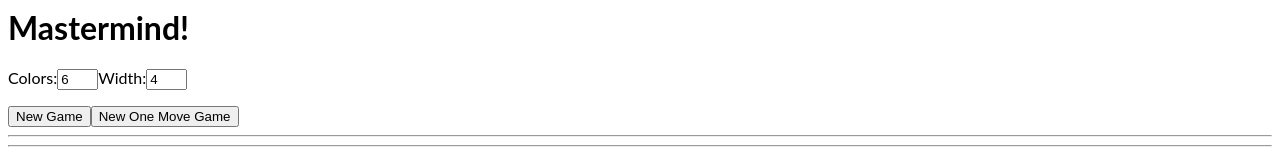
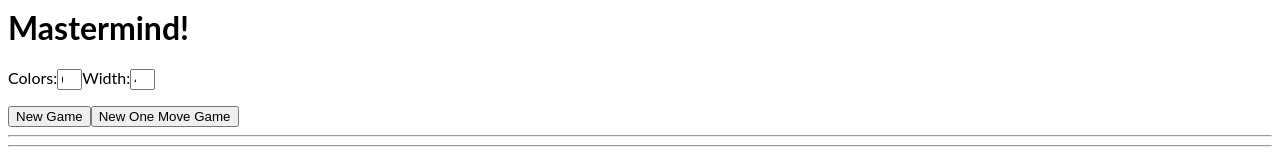
Before and after one commit to wcyuan/react-ts-mastermind, a React (Create React App) app: page / in a window 1280 px wide. Shown: the top 160 px of the page. Built offline with nearby package versions, Linux system fonts and the light colour scheme.

Commit message:
Change entryboxes to type number instead of text

```diff
--- a/src/index.tsx
+++ b/src/index.tsx
@@ -145,11 +145,11 @@ class Util {
 function EntryBox(props) {
     return (
       <input
-        type="text"
+        type="number"
         value={props.value}
         onChange={props.onChange}
         onFocus={(event) => event.target.select()}
-        size={2}
+        style={{width:"25px"}}
       />
     );
 }
```
